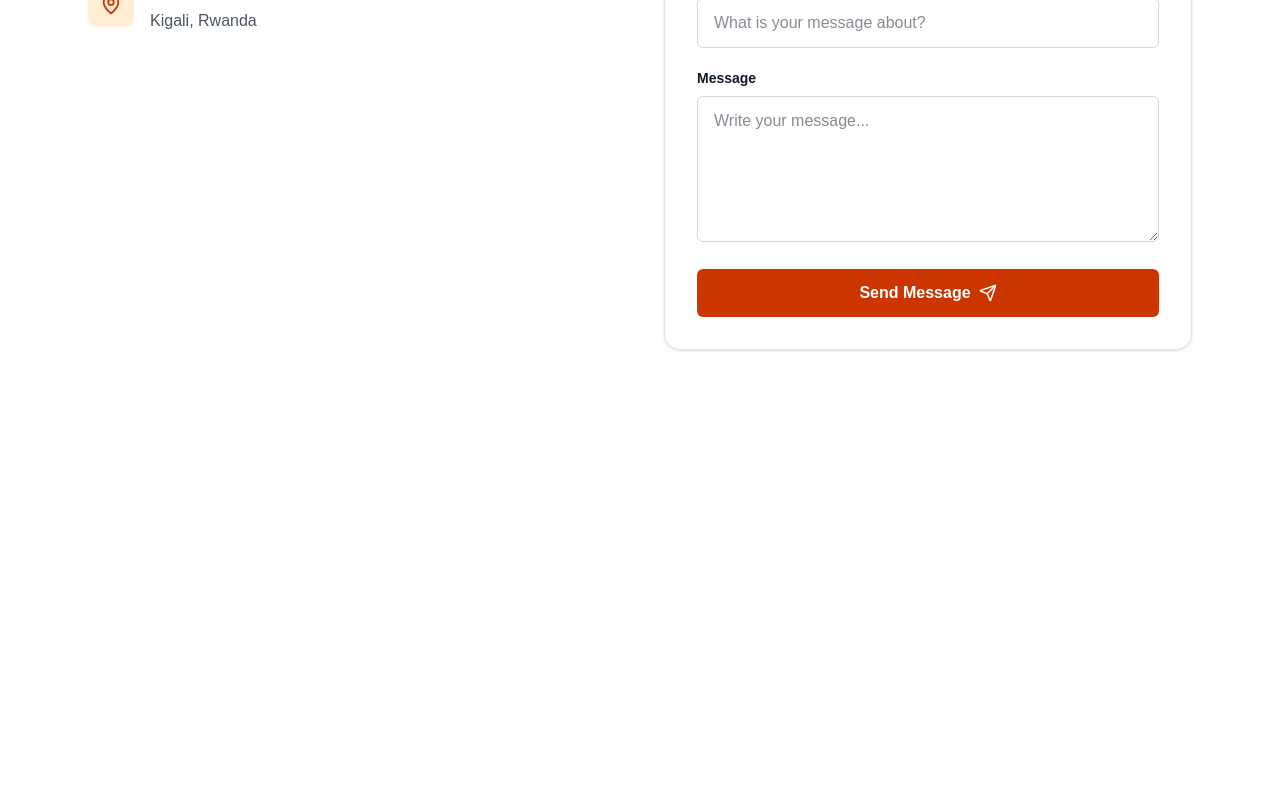
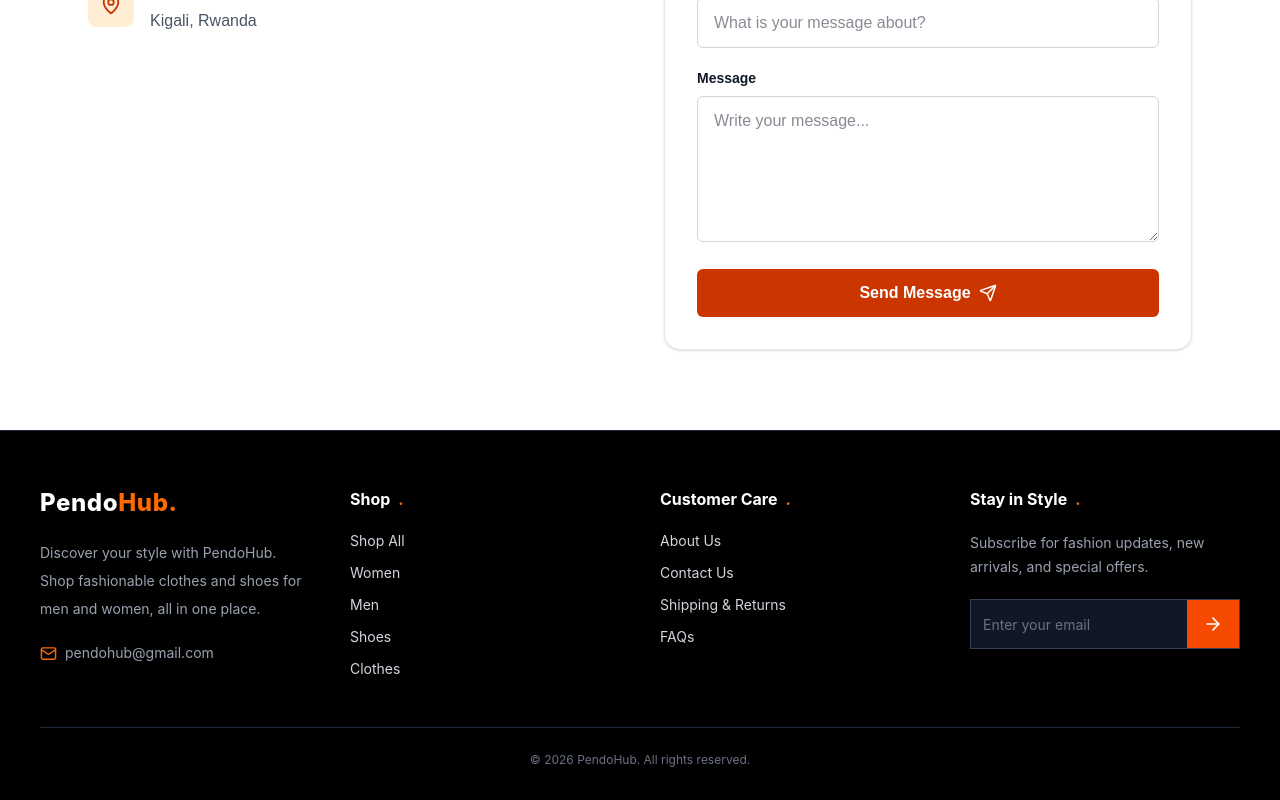
Before and after one commit to vpendo/klab-tech-upskills, a React (Vite) app in the folder Frontend/: page /contact in a window 1280 px wide. Shown: the part 815-1615 px from the top of the page. Before the commit the page ends 1245 px from the top, so only its background shows below. Built offline with nearby package versions, Linux system fonts and the light colour scheme.

Commit message:
feat: footer page

```diff
--- a/Frontend/src/App.tsx
+++ b/Frontend/src/App.tsx
@@ -1,5 +1,6 @@
 import { Routes, Route } from "react-router-dom";
 import Navbar from "./Components/Navbar";
+import Footer from "./Components/footer";
 import Home from "./Pages/Home";
 import About from "./Pages/About";
 import Contact from "./Pages/Contact";
@@ -15,6 +16,8 @@ const App = () => {
         <Route path="/about" element={<About />} />
         <Route path="/contact" element={<Contact />} />
       </Routes>
+
+      <Footer />
     </>
   );
 };
--- /dev/null
+++ b/Frontend/src/Components/footer.tsx
@@ -0,0 +1,162 @@
+import { useState, type FormEvent } from "react";
+import { Link } from "react-router-dom";
+import { Mail, ArrowRight } from "lucide-react";
+
+const shopLinks = [
+  { label: "Shop All", href: "/shop" },
+  { label: "Women", href: "/shop?gender=Women" },
+  { label: "Men", href: "/shop?gender=Men" },
+  { label: "Shoes", href: "/shop?category=Shoes" },
+  { label: "Clothes", href: "/shop?category=Clothes" },
+];
+
+const careLinks = [
+  { label: "About Us", href: "/about" },
+  { label: "Contact Us", href: "/contact" },
+  { label: "Shipping & Returns", href: "/shipping" },
+  { label: "FAQs", href: "/faq" },
+];
+
+export default function Footer() {
+  const [email, setEmail] = useState("");
+  const [joined, setJoined] = useState(false);
+
+  const handleSubmit = (event: FormEvent<HTMLFormElement>) => {
+    event.preventDefault();
+
+    if (!email.trim()) return;
+
+    // TODO: Connect this form to your newsletter API.
+    setJoined(true);
+    setEmail("");
+  };
+
+  return (
+    <footer className="border-t border-gray-800 bg-black font-sans text-gray-300">
+      <div className="mx-auto max-w-7xl px-6 pb-8 pt-14 sm:px-8 lg:px-10">
+        <div className="grid grid-cols-1 gap-10 sm:grid-cols-2 lg:grid-cols-4">
+          {/* Brand */}
+          <div>
+            <Link
+              to="/"
+              className="inline-block text-2xl font-extrabold tracking-wide text-white"
+            >
+              Pendo<span className="text-orange-500">Hub</span>
+              <span className="text-orange-500">.</span>
+            </Link>
+
+            <p className="mt-5 max-w-xs text-sm leading-7 text-gray-400">
+              Discover your style with PendoHub. Shop fashionable clothes and
+              shoes for men and women, all in one place.
+            </p>
+
+            <div className="mt-5 flex items-center gap-2 text-sm text-gray-400">
+              <Mail size={17} className="text-orange-500" />
+              <a
+                href="mailto:pendohub@gmail.com"
+                className="transition-colors hover:text-orange-400"
+              >
+                pendohub@gmail.com
+              </a>
+            </div>
+          </div>
+
+          {/* Shop Links */}
+          <nav aria-label="Shop">
+            <h3 className="text-base font-bold text-white">
+              Shop<span className="ml-2 text-orange-500">.</span>
+            </h3>
+
+            <ul className="mt-5 space-y-3 text-sm">
+              {shopLinks.map((link) => (
+                <li key={link.label}>
+                  <Link
+                    to={link.href}
+                    className="transition-colors duration-200 hover:text-orange-400"
+                  >
+                    {link.label}
+                  </Link>
+                </li>
+              ))}
+            </ul>
+          </nav>
+
+          {/* Customer Care */}
+          <nav aria-label="Customer care">
+            <h3 className="text-base font-bold text-white">
+              Customer Care
+              <span className="ml-2 text-orange-500">.</span>
+            </h3>
+
+            <ul className="mt-5 space-y-3 text-sm">
+              {careLinks.map((link) => (
+                <li key={link.label}>
+                  <Link
+                    to={link.href}
+                    className="transition-colors duration-200 hover:text-orange-400"
+                  >
+                    {link.label}
+                  </Link>
+                </li>
+              ))}
+            </ul>
+          </nav>
+
+          {/* Newsletter */}
+          <div>
+            <h3 className="text-base font-bold text-white">
+              Stay in Style
+              <span className="ml-2 text-orange-500">.</span>
+            </h3>
+
+            <p className="mt-5 text-sm leading-6 text-gray-400">
+              Subscribe for fashion updates, new arrivals, and special offers.
+            </p>
+
+            <form onSubmit={handleSubmit} className="mt-5">
+              <label htmlFor="footer-email" className="sr-only">
+                Email address
+              </label>
+
+              <div className="flex border border-gray-700 bg-gray-900 transition-colors focus-within:border-orange-500">
+                <input
+                  id="footer-email"
+                  type="email"
+                  required
+                  value={email}
+                  onChange={(event) => {
+                    setEmail(event.target.value);
+                    setJoined(false);
+                  }}
+                  placeholder="Enter your email"
+                  className="h-12 min-w-0 flex-1 bg-transparent px-3 text-sm text-white outline-none placeholder:text-gray-500"
+                />
+
+                <button
+                  type="submit"
+                  aria-label="Subscribe to newsletter"
+                  className="flex h-12 items-center justify-center bg-orange-600 px-4 text-white transition-colors hover:bg-orange-700"
+                >
+                  <ArrowRight size={20} />
+                </button>
+              </div>
+            </form>
+
+            {joined && (
+              <p role="status" className="mt-3 text-sm text-orange-400">
+                Thanks for your interest in PendoHub!
+              </p>
+            )}
+          </div>
+        </div>
+
+        {/* Centered Copyright */}
+        <div className="mt-12 border-t border-gray-800 pt-6 text-center text-xs text-gray-500">
+          <p>
+            © {new Date().getFullYear()} PendoHub. All rights reserved.
+          </p>
+        </div>
+      </div>
+    </footer>
+  );
+}
```
